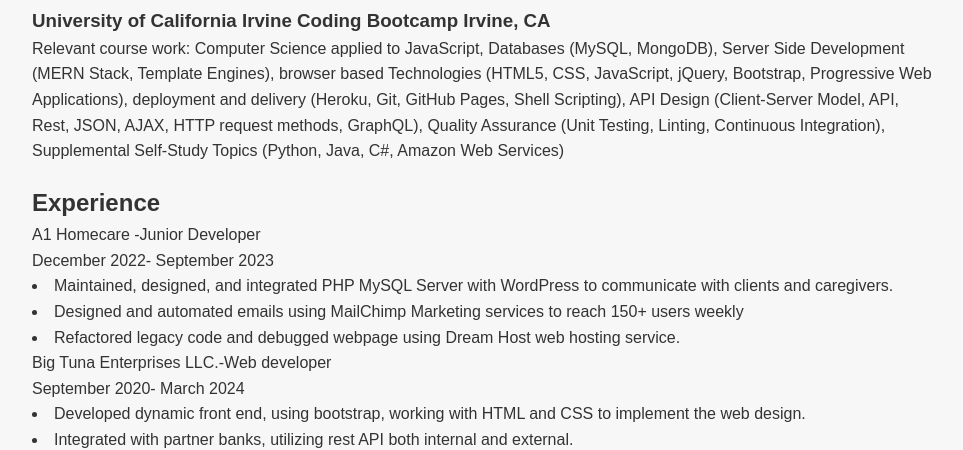
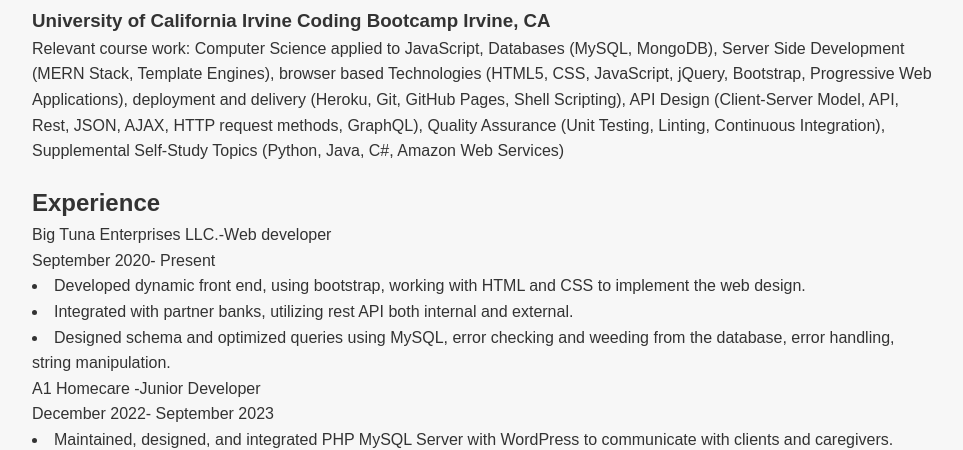
Before and after one commit to SeanLee23/SeanLee23.github.io, a plain HTML site: page resume.html in a window 1280 px wide. Shown: the part 350-800 px from the top of the page, without its empty margins (158-1121 px from the left). Drawn offline with Linux system fonts and the light colour scheme.

Commit message:
Update resume.html

```diff
--- a/resume.html
+++ b/resume.html
@@ -37,17 +37,17 @@
 
     <section id="Experience">
         <h2>Experience</h2>
+        <p>Big Tuna Enterprises LLC.-Web developer</p>
+        <p>September 2020- Present</p>
+        <li>Developed dynamic front end, using bootstrap, working with HTML and CSS to implement the web design. </li>
+        <li>Integrated with partner banks, utilizing rest API both internal and external.</li>
+        <li>Designed schema and optimized queries using MySQL, error checking and weeding from the database, error handling, string manipulation.</li>
+
         <p>A1 Homecare -Junior Developer </p>
         <p>December 2022- September 2023</p>
         <li>Maintained, designed, and integrated PHP MySQL Server with WordPress to communicate with clients and caregivers.</li>
         <li>Designed and automated emails using MailChimp Marketing services to reach 150+ users weekly</li>
         <li>Refactored legacy code and debugged webpage using Dream Host web hosting service.</li>
-
-        <p>Big Tuna Enterprises LLC.-Web developer</p>
-        <p>September 2020- March 2024</p>
-        <li>Developed dynamic front end, using bootstrap, working with HTML and CSS to implement the web design. </li>
-        <li>Integrated with partner banks, utilizing rest API both internal and external.</li>
-        <li>Designed schema and optimized queries using MySQL, error checking and weeding from the database, error handling, string manipulation.</li>
 
         <p>OtakuPassport -Web Developer                                                                                                               </p>
         <p>August 2019-October 2020</p>
```
